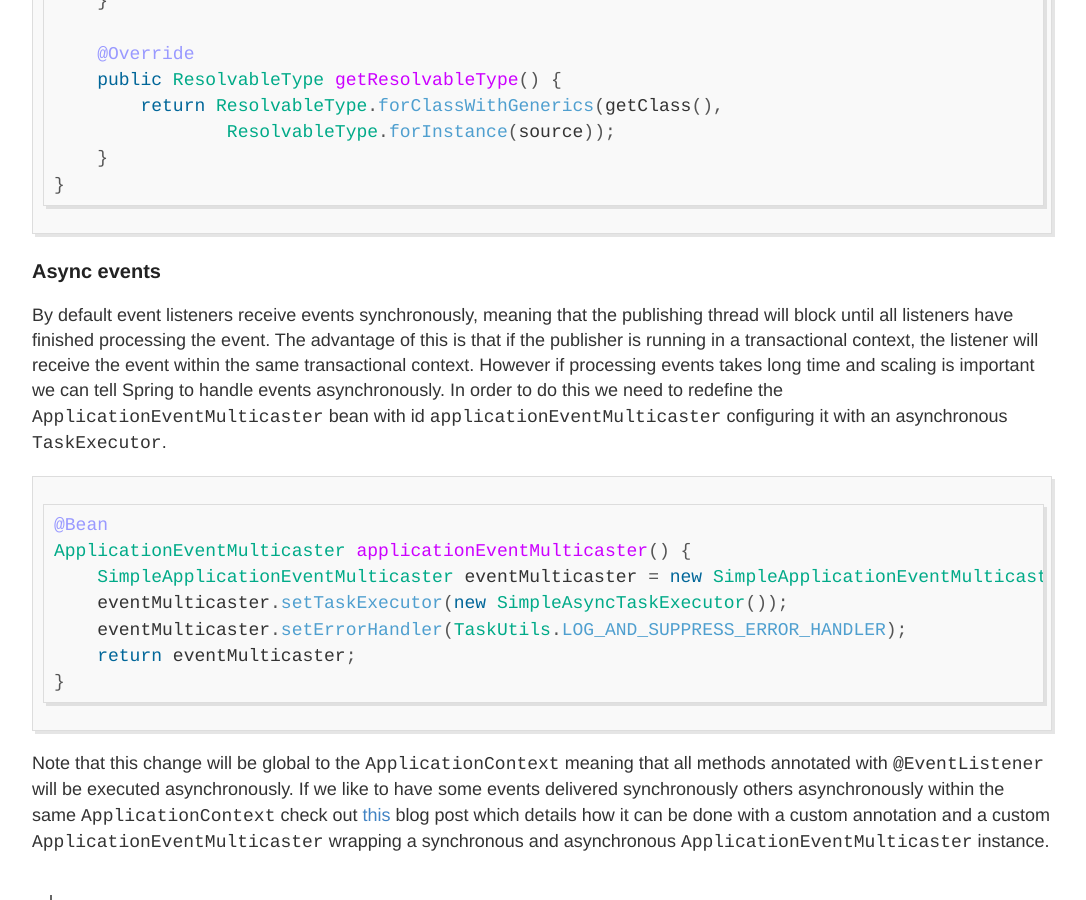
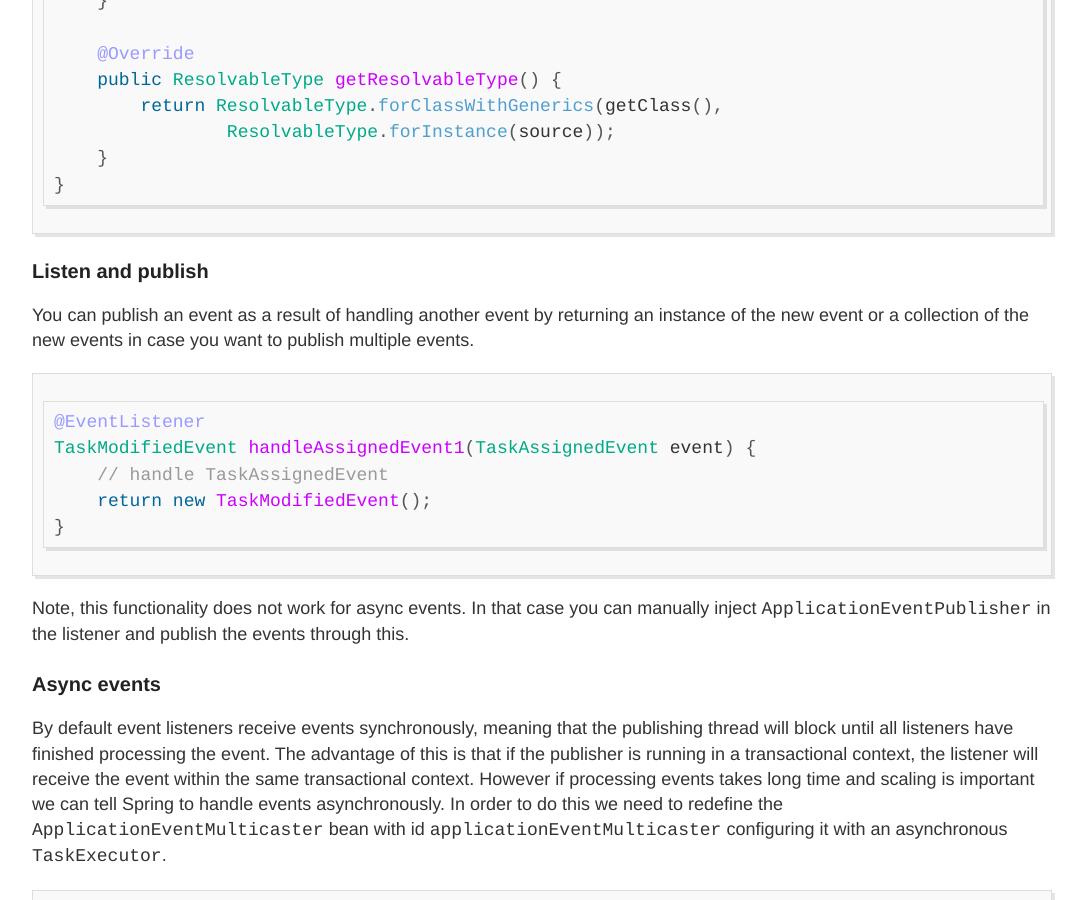
Before and after one commit to altfatterz/altfatterz.github.io, a Jekyll site: the page built from _posts/2016-05-11-application-events-with-spring.md, in a window 1280 px wide and 900 px high, scrolled down 2531 px. Shown: the whole window, without its empty margins (98-1184 px from the left). Built offline with Jekyll 4.4.1, drawn with Linux system fonts in a browser that asks for light colours; comment, search, counter and statistics services are not loaded.

Commit message:
add listen and publish

````diff
--- a/_posts/2016-05-11-application-events-with-spring.md
+++ b/_posts/2016-05-11-application-events-with-spring.md
@@ -92,6 +92,20 @@ class EntityCreatedEvent<T> implements ResolvableTypeProvider {
 }
 ```
 
+### Listen and publish
+
+You can publish an event as a result of handling another event by returning an instance of the new event or a collection of the new events in case you want to publish multiple events.
+
+```java
+@EventListener
+TaskModifiedEvent handleAssignedEvent1(TaskAssignedEvent event) {
+    // handle TaskAssignedEvent
+    return new TaskModifiedEvent();
+}
+```
+
+Note, this functionality does not work for async events. In that case you can manually inject `ApplicationEventPublisher` in the listener and publish the events through this.
+
 ### Async events
 
 By default event listeners receive events synchronously, meaning that the publishing thread will block until all listeners have finished processing the event. The advantage of this is that if the publisher is running in a transactional context, the listener will receive the event within the same transactional context.
````
